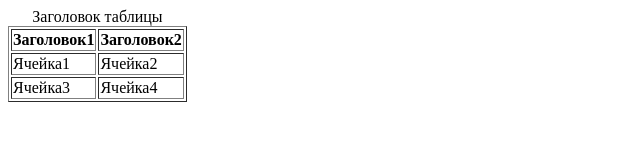
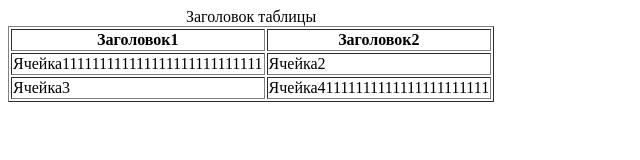
Before and after one commit to mvnechaev/mvnechaev.githab.io, a plain HTML site: page index.html in a window 1280 px wide. Shown: the whole page, without its empty margins (0-640 px from the left). Drawn offline with Linux system fonts and the light colour scheme.

Commit message:
Update index.html

```diff
--- a/index.html
+++ b/index.html
@@ -8,8 +8,8 @@
 	<TABLE border=1>
 <CAPTION>Заголовок таблицы</CAPTION>
 <TR><TH>Заголовок1</TH><TH>Заголовок2</TH>
-<TR><TD>Ячейка1</TD><TD>Ячейка2</TD></TR>
-<TR><TD>Ячейка3</TD><TD>Ячейка4</TD</TR>
+<TR><TD>Ячейка111111111111111111111111111</TD><TD>Ячейка2</TD></TR>
+<TR><TD>Ячейка3</TD><TD>Ячейка41111111111111111111111</TD</TR>
 </TABLE>
 
 </body>
```
